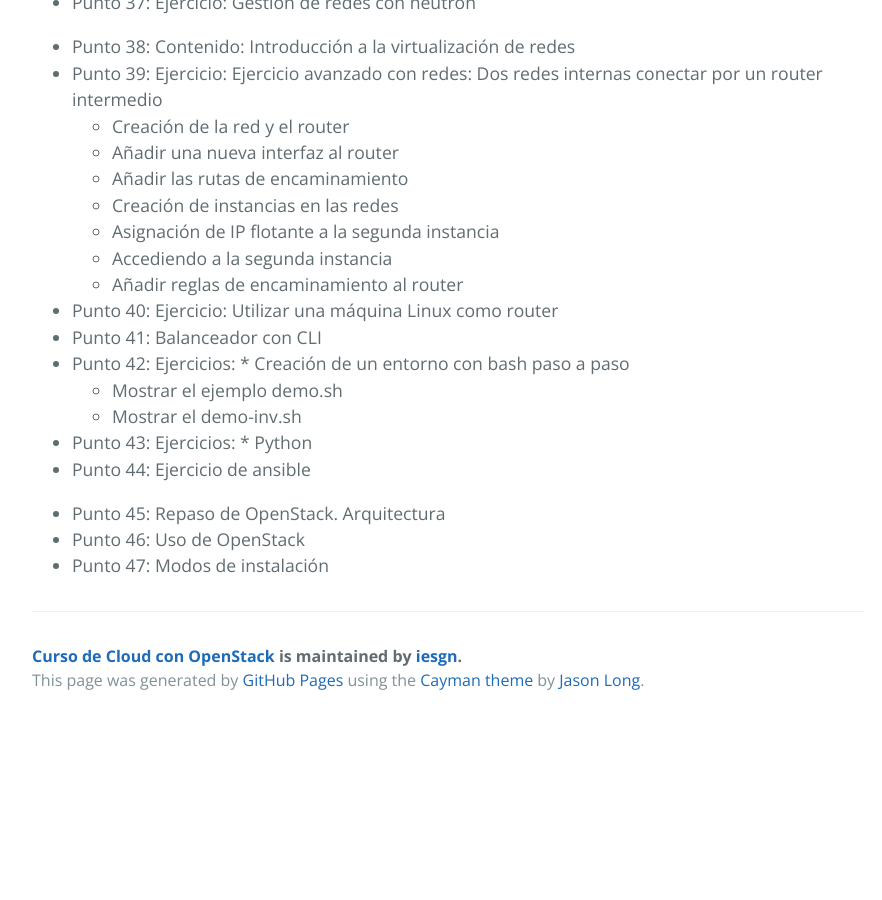
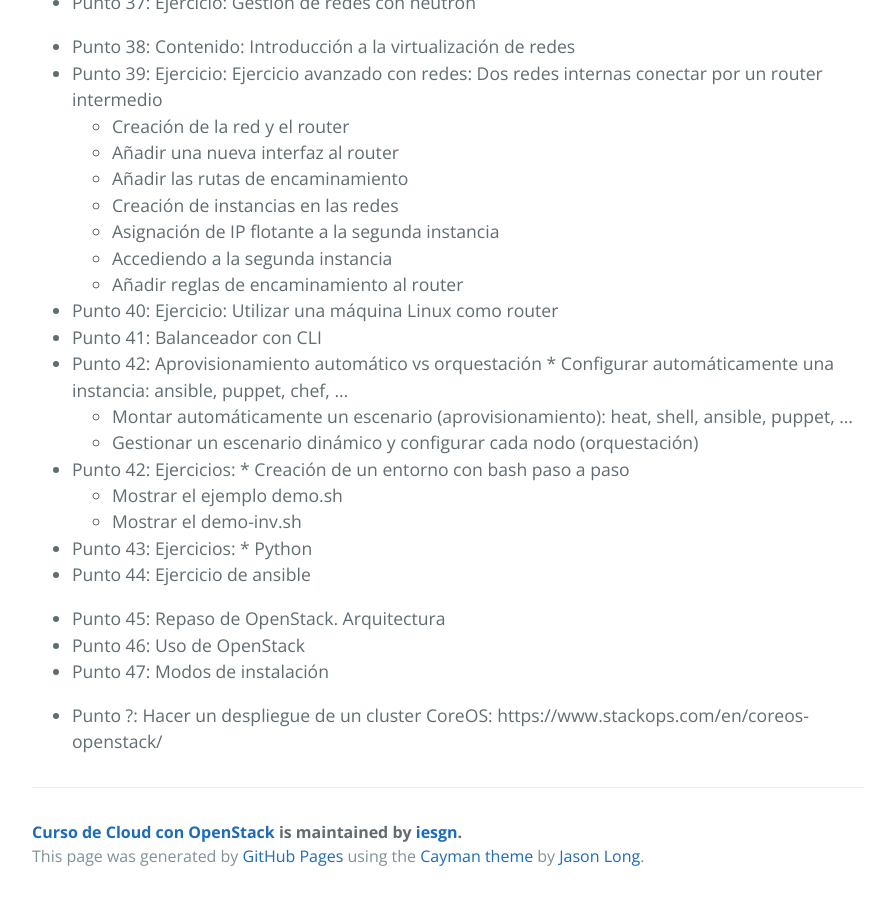
Before and after one commit to iesgn/ow1, a Jekyll site: the page built from curso/sesion.md, in a window 1280 px wide and 900 px high, scrolled down 3441 px. Shown: the whole window, without its empty margins (192-1074 px from the left). Built offline with Jekyll 4.4.1, drawn with Linux system fonts in a browser that asks for light colours; before the commit the page ends 4165 px from its top, so only the background shows below that.

Commit message:
Actualizamos las sesiones

```diff
--- a/curso/sesion.md
+++ b/curso/sesion.md
@@ -112,6 +112,10 @@ tittle: Sesiones online
 	* Añadir reglas de encaminamiento al router
 * Punto 40: Ejercicio: Utilizar una máquina Linux como router
 * Punto 41: Balanceador con CLI
+* Punto 42: Aprovisionamiento automático vs orquestación
+  	* Configurar automáticamente una instancia: ansible, puppet, chef, ...
+	* Montar automáticamente un escenario (aprovisionamiento): heat, shell, ansible, puppet, ...
+	* Gestionar un escenario dinámico y configurar cada nodo (orquestación)
 * Punto 42: Ejercicios:
   	* Creación de un entorno con bash paso a paso
 	* Mostrar el ejemplo demo.sh
@@ -123,3 +127,5 @@ tittle: Sesiones online
 * Punto 45: Repaso de OpenStack. Arquitectura
 * Punto 46: Uso de OpenStack
 * Punto 47: Modos de instalación
+
+* Punto ?: Hacer un despliegue de un cluster CoreOS: https://www.stackops.com/en/coreos-openstack/
```
